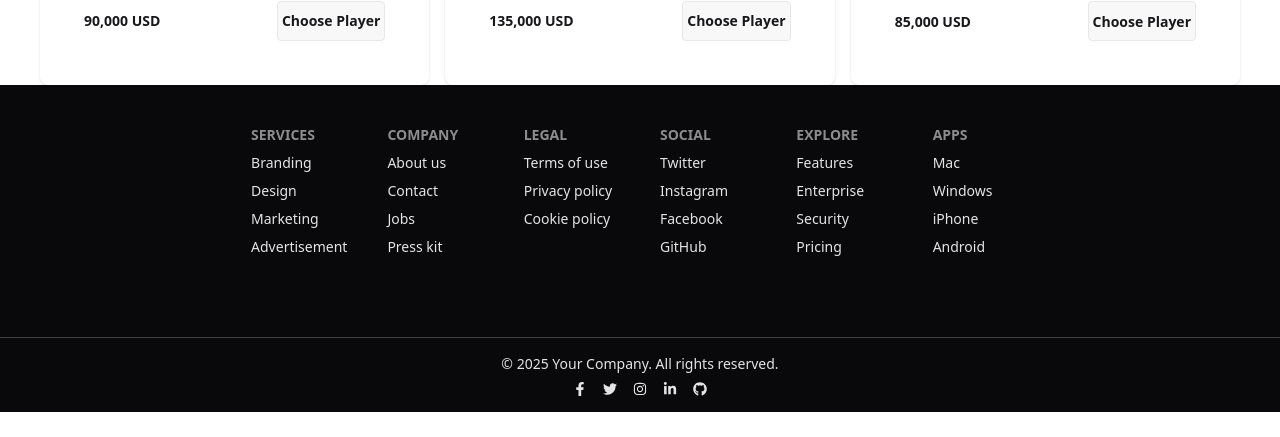
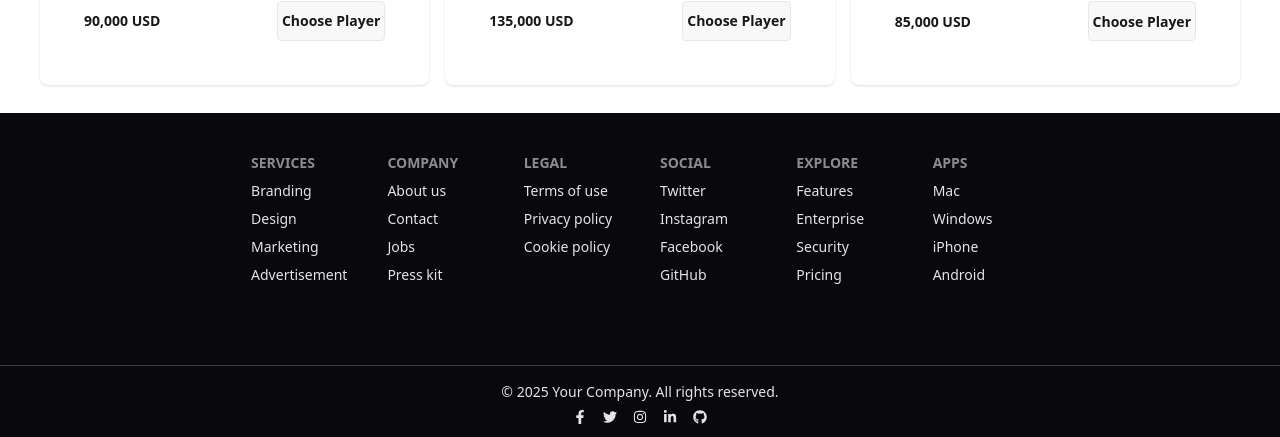
Before and after one commit to farial-robama/BPL-dream-app, a React (Vite) app: page / in a window 1280 px wide. Shown: the part 2367-2804 px from the top of the page. Before the commit the page ends 2779 px from the top, so only its background shows below. Built offline with nearby package versions, Linux system fonts and the light colour scheme.

Commit message:
Fix a small UI design

```diff
--- a/src/Components/Footer/Footer.jsx
+++ b/src/Components/Footer/Footer.jsx
@@ -3,7 +3,7 @@ import { FaFacebookF, FaTwitter, FaInstagram, FaGithub, FaLinkedinIn } from "rea
 
 const Footer = () => {
   return (
-   <footer className="footer sm:footer-horizontal bg-neutral text-neutral-content flex flex-col ">
+   <footer className="footer sm:footer-horizontal bg-neutral text-neutral-content flex flex-col mt-7 ">
     <div className="grid md:grid-cols-6 grid-cols-3 gap-10 p-10 mx-auto">
         <nav className="grid grid-rows-4">
     <h6 className="footer-title">Services</h6>
```
